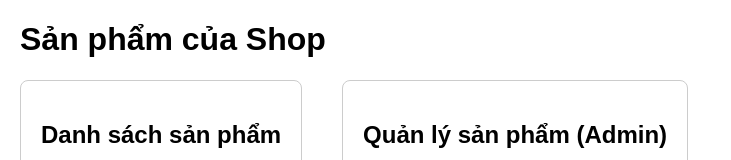
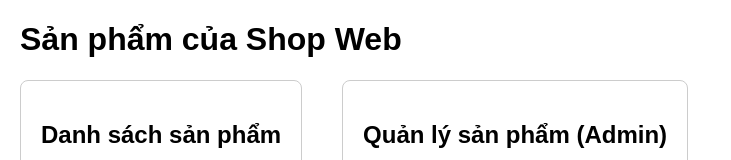
Before and after one commit to NguyenThanhQuang/final-devops-assignment, a plain HTML site: page client/index.html in a window 1280 px wide. Shown: the top 160 px of the page, without its empty margins (0-731 px from the left). Drawn offline with Linux system fonts and the light colour scheme; no server answers.

Commit message:
Update index.html

```diff
--- a/client/index.html
+++ b/client/index.html
@@ -7,7 +7,7 @@
     <link rel="stylesheet" href="style.css">
 </head>
 <body>
-    <h1>Sản phẩm của Shop</h1>
+    <h1>Sản phẩm của Shop Web</h1>
     <div class="container">
         <!-- Khu vực hiển thị và tìm kiếm sản phẩm -->
         <div class="products-section">
```
